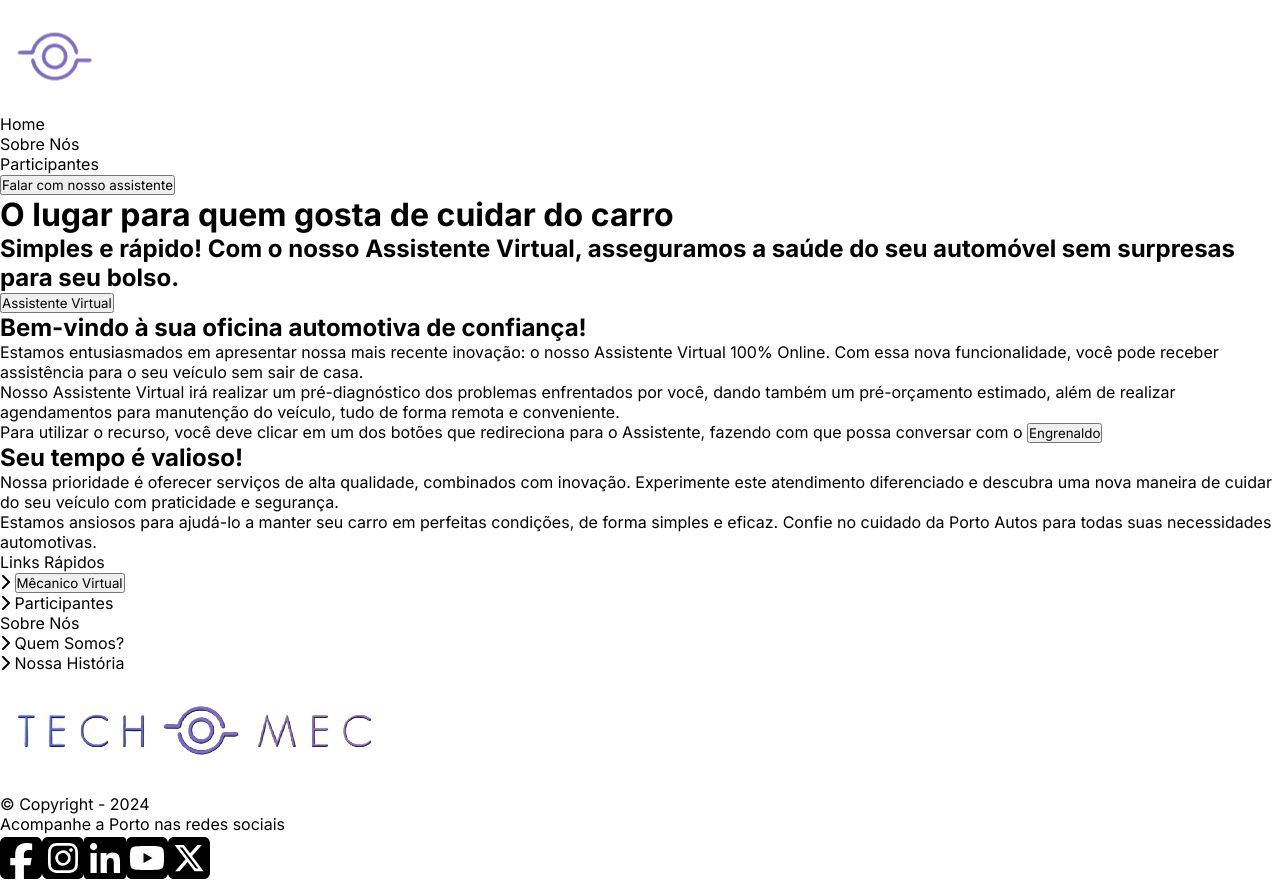
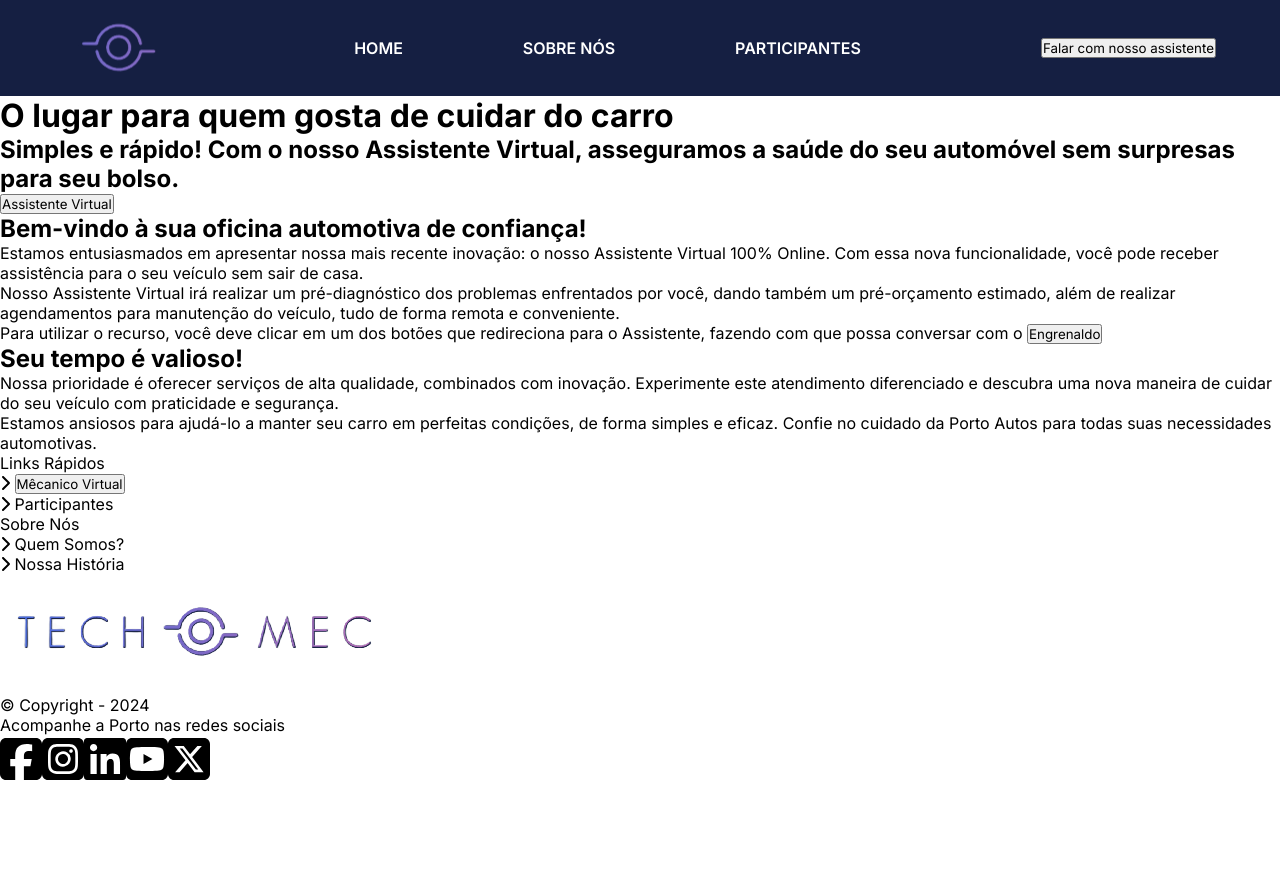
Before and after one commit to victoraugustogfavaro/tech-mec, a React (Vite) app in the folder tech-mec/: page / in a window 1280 px wide. After the commit the page ends 800 px from the top, so only its background shows below. Built offline with nearby package versions, Linux system fonts and the light colour scheme.

Commit message:
Começando a estilização do cabeçalho
Co-authored-by: felipeclarindo <fglpc2@gmail.com>
Co-authored-by: jenniesuzuki <jenniferkaorisuzuki@gmail.com>

```diff
--- a/tech-mec/src/App.tsx
+++ b/tech-mec/src/App.tsx
@@ -2,14 +2,14 @@ import { Outlet } from "react-router-dom";
 import Footer from "./components/Footer/Footer";
 import Header from "./components/Header/Header";
 import ChatBot from "./components/ChatBot/ChatBot";
-import "./App.css"
+import "./styles/App.css";
 
 function App() {
   return (
-    <div>
+    <div className="App">
       <Header />
       <Outlet />
-      <ChatBot/>
+      <ChatBot />
       <Footer />
     </div>
   );
--- a/tech-mec/src/components/Botao/Botao.tsx
+++ b/tech-mec/src/components/Botao/Botao.tsx
@@ -1,7 +1,8 @@
 import React, { useEffect, useRef } from "react";
 import { BotaoChatBotProps } from "../../types";
+import styles from "../../styles/Botao.module.css";
 
-const BotaoChatBot: React.FC<BotaoChatBotProps> = ({ mensagem }) => {
+const BotaoChatBot: React.FC<BotaoChatBotProps> = ({ mensagem, className }) => {
   const botaoRef = useRef<HTMLButtonElement>(null);
 
   useEffect(() => {
@@ -29,7 +30,10 @@ const BotaoChatBot: React.FC<BotaoChatBotProps> = ({ mensagem }) => {
   }, []);
 
   return (
-    <button ref={botaoRef} className="botao">
+    <button
+      ref={botaoRef}
+      className={`${styles.botao} ${className ? styles[className] : ""}`}
+    >
       {mensagem}
     </button>
   );
--- a/tech-mec/src/components/Header/Header.tsx
+++ b/tech-mec/src/components/Header/Header.tsx
@@ -2,15 +2,16 @@ import Menu from "../Menu/Menu";
 import logo from "../../images/logo3.png";
 import Botao from "../Botao/Botao";
 import { Link } from "react-router-dom";
+import styles from "../../styles/Header.module.css"
 
 function Header() {
   return (
-    <header>
+    <header className={styles.cabecalho}>
       <Link to="/">
         <img src={logo} alt="Logo circular roxa, simbolizando a TechMec" />
       </Link>
       <Menu position={"header"} />
-      <Botao mensagem={"Falar com nosso assistente"} />
+      <Botao mensagem={"Falar com nosso assistente"} className={styles.botaoCabecalho} />
     </header>
   );
 }
--- a/tech-mec/src/components/Menu/Menu.tsx
+++ b/tech-mec/src/components/Menu/Menu.tsx
@@ -3,20 +3,21 @@ import { MenuProps } from "../../types.tsx";
 import { FontAwesomeIcon } from "@fortawesome/react-fontawesome";
 import { faChevronRight } from "@fortawesome/free-solid-svg-icons";
 import Botao from "../Botao/Botao.tsx";
+import styles from "../../styles/Menu.module.css";
 
 export default function Menu({ position }: MenuProps) {
   return (
     <nav>
       {position === "header" && (
-        <ul>
+        <ul className={styles.menuCabecalho}>
           <li>
-            <Link to="/">Home</Link>
+            <Link to="/" className={styles.links}>HOME</Link>
           </li>
           <li>
-            <Link to="/sobre-nos">Sobre Nós</Link>
+            <Link to="/sobre-nos" className={styles.links}>SOBRE NÓS</Link>
           </li>
           <li>
-            <Link to="/participantes">Participantes</Link>
+            <Link to="/participantes" className={styles.links}>PARTICIPANTES</Link>
           </li>
         </ul>
       )}
--- /dev/null
+++ b/tech-mec/src/styles/Botao.module.css
@@ -0,0 +1,3 @@
+.botaoCabecalho {
+    background-color: #faf;
+}
--- /dev/null
+++ b/tech-mec/src/styles/Header.module.css
@@ -0,0 +1,8 @@
+.cabecalho {
+  display: flex;
+  justify-content: space-between;
+  align-items: center;
+  padding: 0 5%;
+  background-color: #151f42;
+  height: 12vh;
+}
--- /dev/null
+++ b/tech-mec/src/styles/Menu.module.css
@@ -0,0 +1,9 @@
+.menuCabecalho {
+    display: flex;
+    gap: 0 120px;
+}
+
+.links {
+    font-weight: 600;
+    color: #fff;
+}
```
Also changed, not shown: tech-mec/src/types.ts (+3 -6 lines), tech-mec/src/styles/App.css (renamed from tech-mec/src/App.css).
